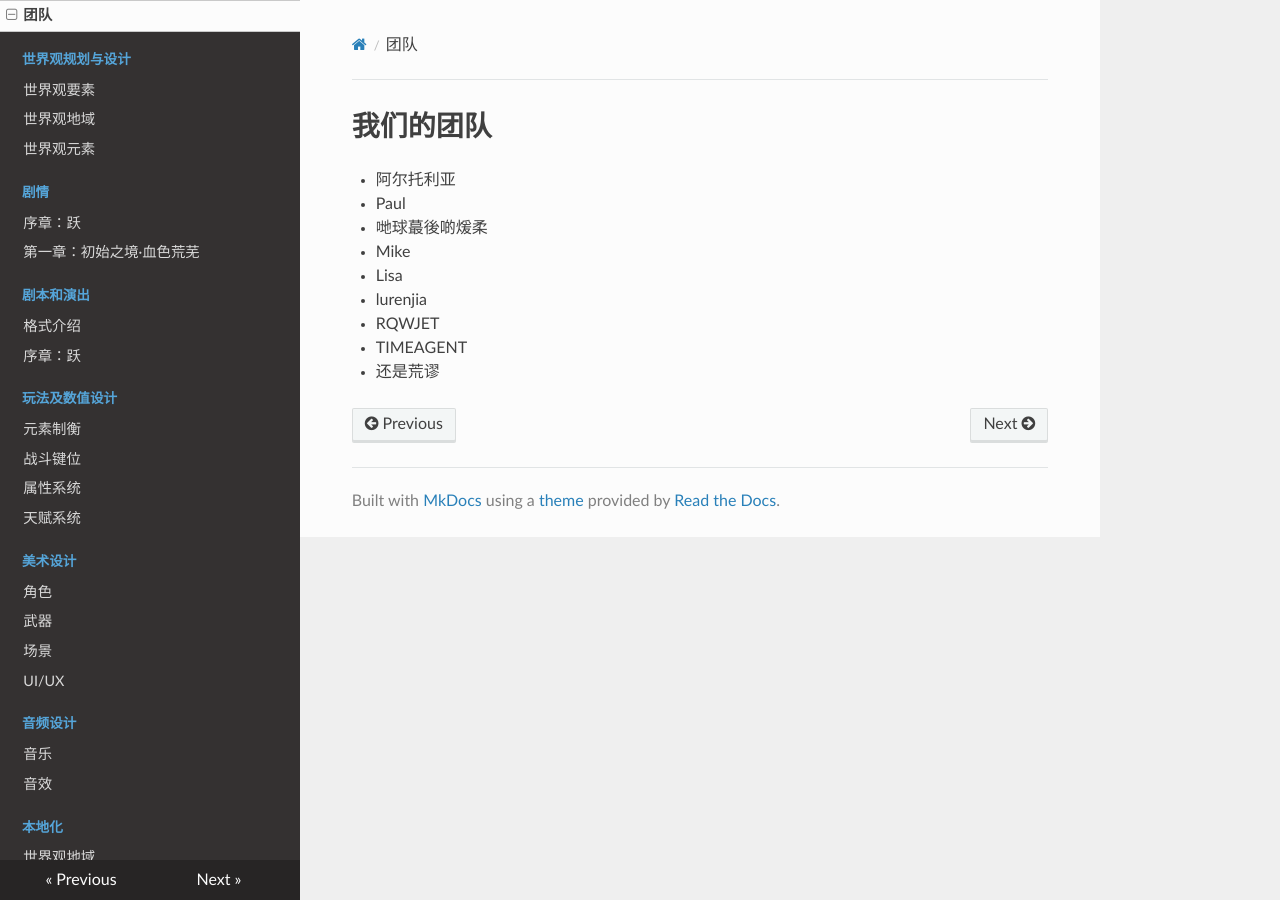
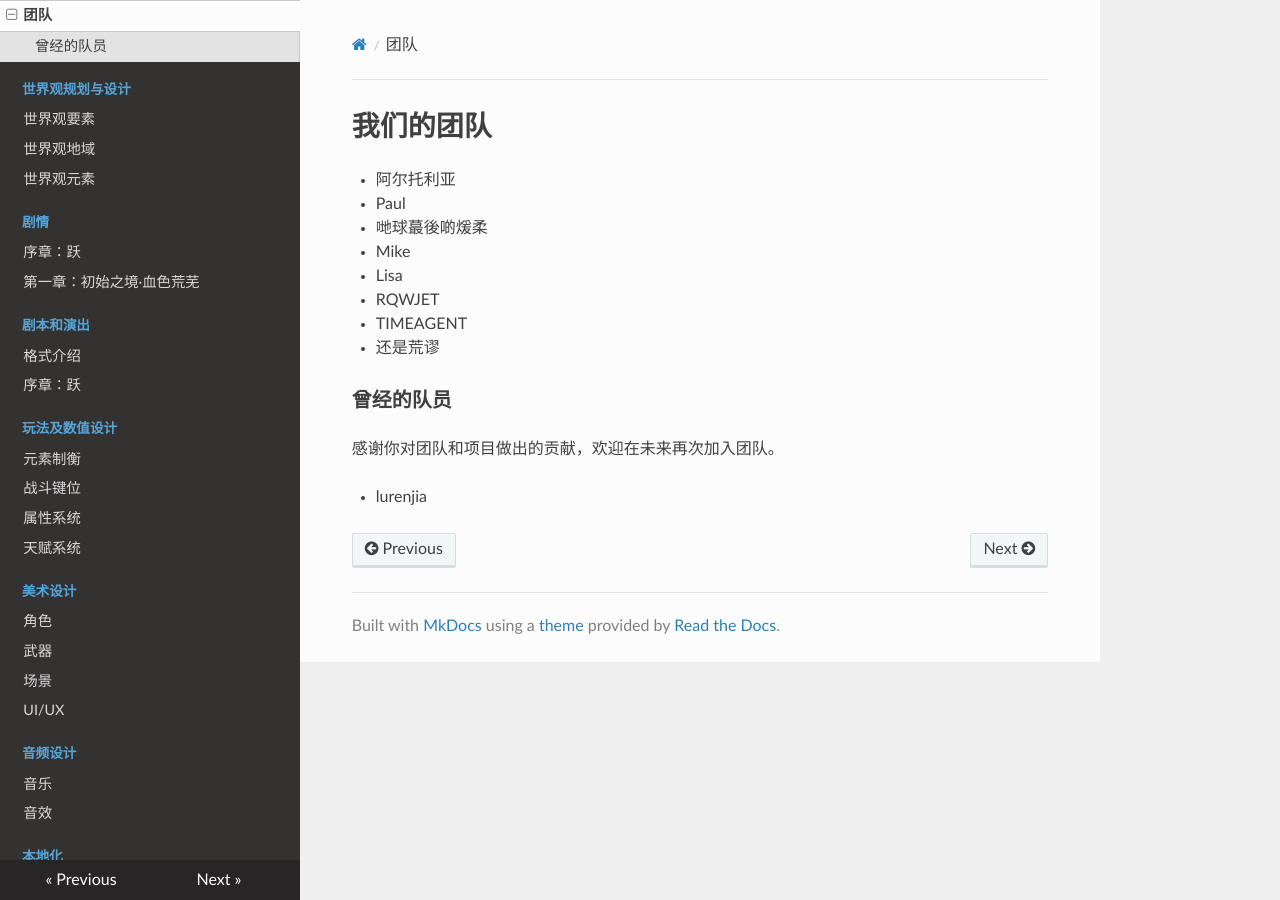
Before and after one commit to PowerForLoveGroup/LegendOfTheVoidBlade, an MkDocs documentation site: the page built from docs/docs/team.md, in a window 1280 px wide. Built offline with MkDocs 1.6.1, drawn with Linux system fonts in a browser that asks for light colours; nearby versions of some CDN libraries.

Commit message:
Update plan page
Updated the team page.

```diff
--- a/docs/docs/team.md
+++ b/docs/docs/team.md
@@ -5,7 +5,12 @@
 * 哋球蕞後啲煖柔
 * Mike
 * Lisa
-* lurenjia
 * RQWJET
 * TIMEAGENT
 * 还是荒谬
+
+### 曾经的队员
+
+感谢你对团队和项目做出的贡献，欢迎在未来再次加入团队。
+
+* lurenjia
```
